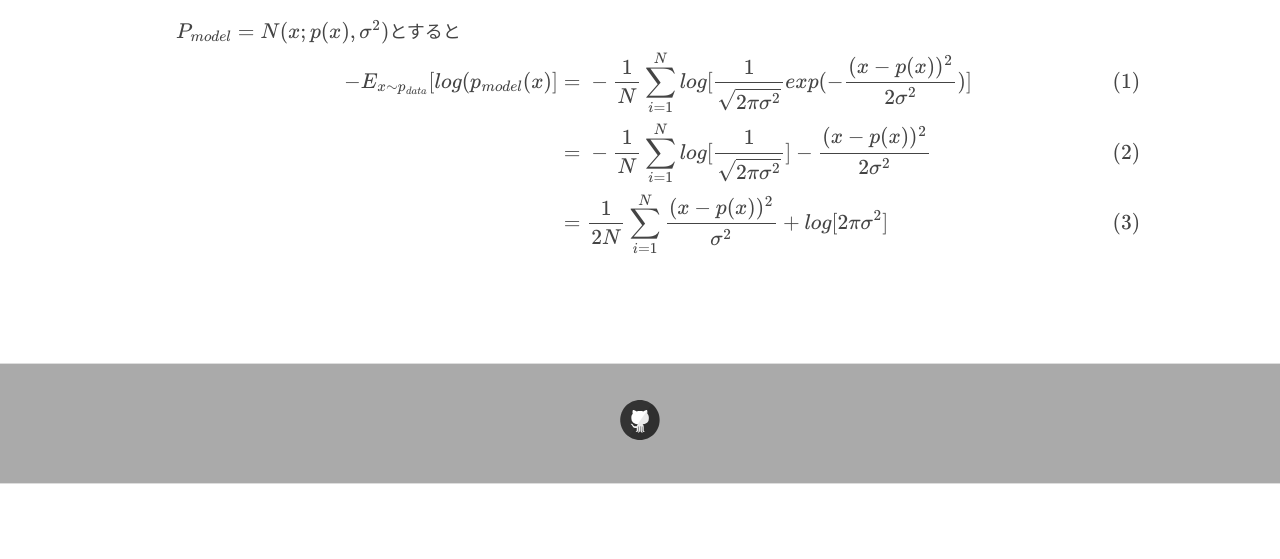
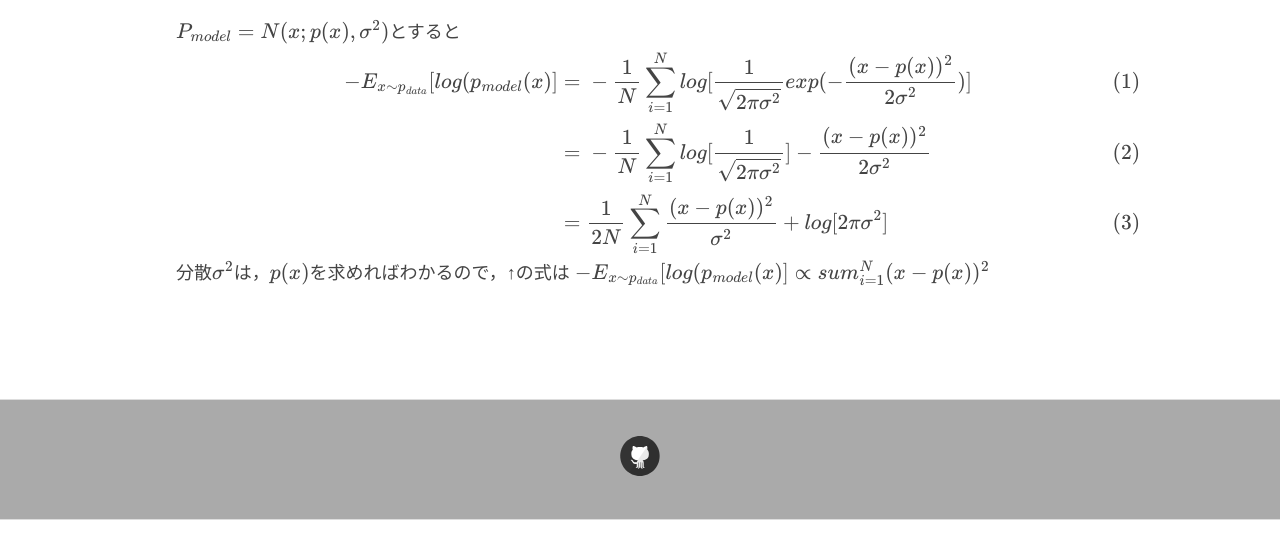
Before and after one commit to salty-vanilla/page_test, a Jekyll site: the page built from _posts/2018-05-06-MSE is CrossEntropy between emprical distribution and Gauss model.md, in a window 1280 px wide and 900 px high, scrolled down 1145 px. Shown: the top 559 px of the window. Built offline with Jekyll 4.4.1, drawn with Linux system fonts in a browser that asks for light colours; formulas are drawn with MathJax 3.

Commit message:
Update 2018-05-06-MSE is CrossEntropy between emprical distribution and Gauss model.md

```diff
--- a/_posts/2018-05-06-MSE is CrossEntropy between emprical distribution and Gauss model.md
+++ b/_posts/2018-05-06-MSE is CrossEntropy between emprical distribution and Gauss model.md
@@ -29,3 +29,6 @@ $$\begin{eqnarray}
 &=& -\frac{1}{N}\sum_{i=1}^{N}log[\frac{1}{\sqrt{2\pi\sigma^2}}]-\frac{(x-p(x))^2}{2\sigma^2} \\
 &=& \frac{1}{2N}\sum_{i=1}^{N}\frac{(x-p(x))^2}{\sigma^2}+log[2\pi\sigma^2]
 \end{eqnarray}$$
+
+分散$\sigma^2$は，$p(x)$を求めればわかるので，↑の式は
+$$ -E_{x\sim p_{data}}[log(p_{model}(x)] \propto sum_{i=1}^{N}(x-p(x))^2 $$
```
